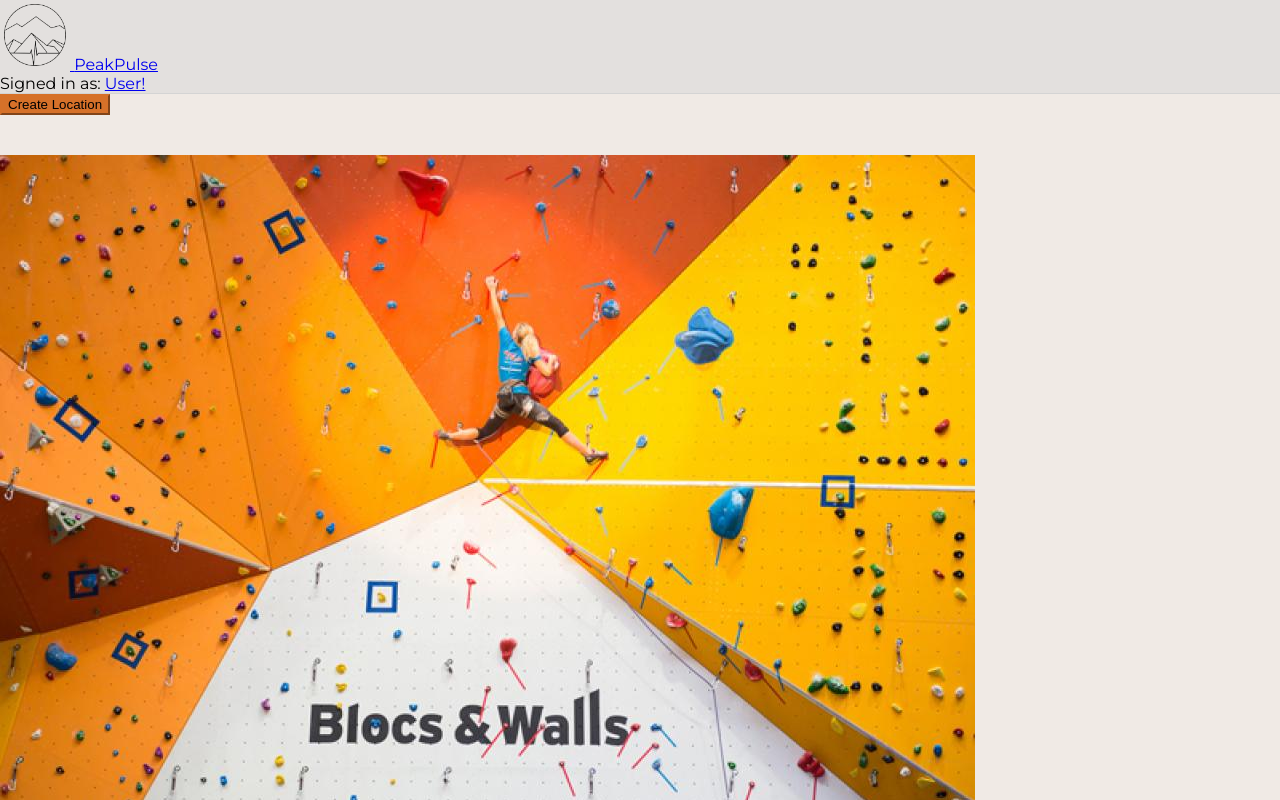
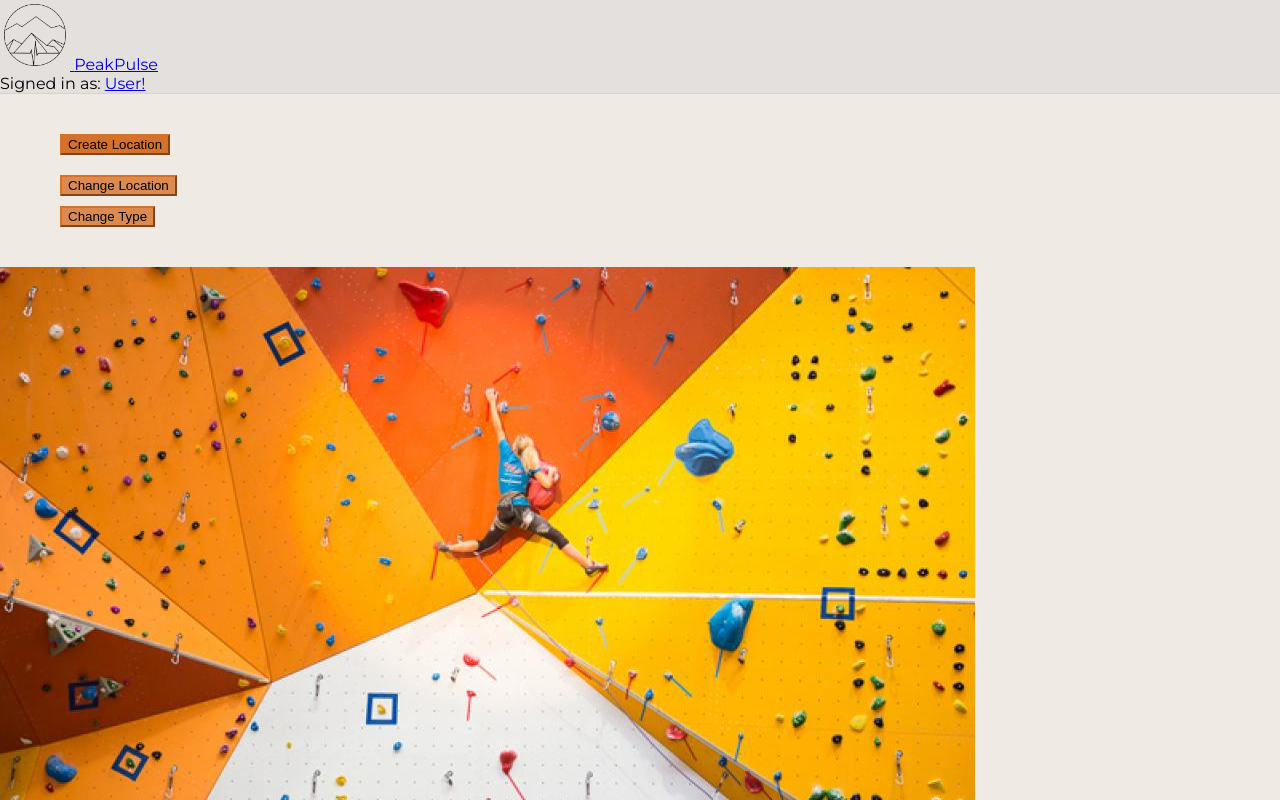
Before and after one commit to Chris-cvR/TID-React-Climbing-Platform, a React (Create React App) app: page / in a window 1280 px wide. Shown: the top 800 px of the page. Built offline with nearby package versions, Linux system fonts and the light colour scheme.

Commit message:
worked on sidebar

```diff
--- /dev/null
+++ b/src/components/common/ChangeLocationButton.js
@@ -0,0 +1,25 @@
+import Dropdown from 'react-bootstrap/Dropdown';
+import "../../styles/index.css";
+
+function ChangeLocationButton({TextCL, DItem1, DItem2, DItem3}) {
+
+    const ButtonTextCL= TextCL;
+    const DropdownItem1= DItem1;
+    const DropdownItem2= DItem2;
+    const DropdownItem3= DItem3;
+
+    return (
+
+            <Dropdown>
+              <Dropdown.Toggle variant="success" id="dropdown-basicCL">{ButtonTextCL}</Dropdown.Toggle>
+
+              <Dropdown.Menu>
+                <Dropdown.Item href="#/action-1">{DropdownItem1}</Dropdown.Item>
+                <Dropdown.Item href="#/action-2">{DropdownItem2}</Dropdown.Item>
+                <Dropdown.Item href="#/action-3">{DropdownItem3}</Dropdown.Item>
+              </Dropdown.Menu>
+            </Dropdown>
+          );
+        }
+
+    export default ChangeLocationButton;
--- /dev/null
+++ b/src/components/common/ChangeTypeButton.js
@@ -0,0 +1,28 @@
+import Dropdown from 'react-bootstrap/Dropdown';
+import "../../styles/index.css";
+
+
+
+function ChangeTypeButton({TextCT, DItem1, DItem2, DItem3}) {
+
+    const ButtonTextCT= TextCT;
+    const DropdownItem1= DItem1;
+    const DropdownItem2= DItem2;
+    const DropdownItem3= DItem3;
+
+    return (
+
+        <Dropdown>
+          <Dropdown.Toggle variant="success" id="dropdown-basicCT">{ButtonTextCT}</Dropdown.Toggle>{' '}
+
+          <Dropdown.Menu>
+            <Dropdown.Item href="#/action-1">{DropdownItem1}</Dropdown.Item>
+            <Dropdown.Item href="#/action-2">{DropdownItem2}</Dropdown.Item>
+            <Dropdown.Item href="#/action-3">{DropdownItem3}</Dropdown.Item>
+          </Dropdown.Menu>
+        </Dropdown>
+      );
+    }
+
+
+export default ChangeTypeButton;
--- a/src/components/common/PrimaryButton.js
+++ b/src/components/common/PrimaryButton.js
@@ -1,10 +1,12 @@
 import Button from 'react-bootstrap/Button';
-import "../../styles/index.css"
+import "../../styles/index.css";
 
-function PrimaryButton() {
+function PrimaryButton({Text}) {
+
+    const ButtonText= Text;
     return (
         <>
-            <Button id="PrimaryButton" >Create Location</Button>{' '}
+            <Button id="PrimaryButton" > {ButtonText} </Button>{' '}
         </>
     );
 }
--- a/src/components/sections/Sidebar.js
+++ b/src/components/sections/Sidebar.js
@@ -1,12 +1,18 @@
+import ChangeLocationButton from "../common/ChangeLocationButton";
+import ChangeTypeButton from "../common/ChangeTypeButton";
 import PrimaryButton from "../common/PrimaryButton";
+import "../../styles/index.css";
+
 
 function Sidebar() {
 
     return (
-        <PrimaryButton></PrimaryButton>
-
-    );
-
+    <div id="sidebar">
+      <PrimaryButton Text= {"Create Location"}/>
+      <ChangeLocationButton TextCL={"Change Location"} DItem1={"Denmark"} DItem3={"Germany"} DItem2={"Norway"}  />
+      <ChangeTypeButton TextCT={"Change Type"} DItem1={"Gym-Lead"} DItem3={"Gym-Bouler"} DItem2={"Outdoor-Boulder"}/>
+    </div>
+  );
 }
 
 export default Sidebar;
--- a/src/styles/index.css
+++ b/src/styles/index.css
@@ -95,4 +95,23 @@ code {
 #PrimaryButton {
   background-color: hsl(25, 68%, 50%);
   border-color: hsl(25, 68%, 50%);
+  margin-top: 20px;
 }
+
+#dropdown-basicCL {
+  background-color: hsla(25, 68%, 50%, 0.789);
+  border-color: hsl(25, 68%, 50%);
+  margin-top: 20px;
+}
+
+#dropdown-basicCT {
+  background-color: hsla(25, 68%, 50%, 0.789);
+  border-color: hsl(25, 68%, 50%);
+  margin-top: 10px;
+}
+
+#sidebar{
+  margin-left: 60px;
+  margin-top: 20px;
+  margin-bottom: 20px;
+}
```
Also changed, not shown: src/components/common/DropdownButton.js (deleted, +0 -19 lines), src/components/common/Button.js (deleted).
